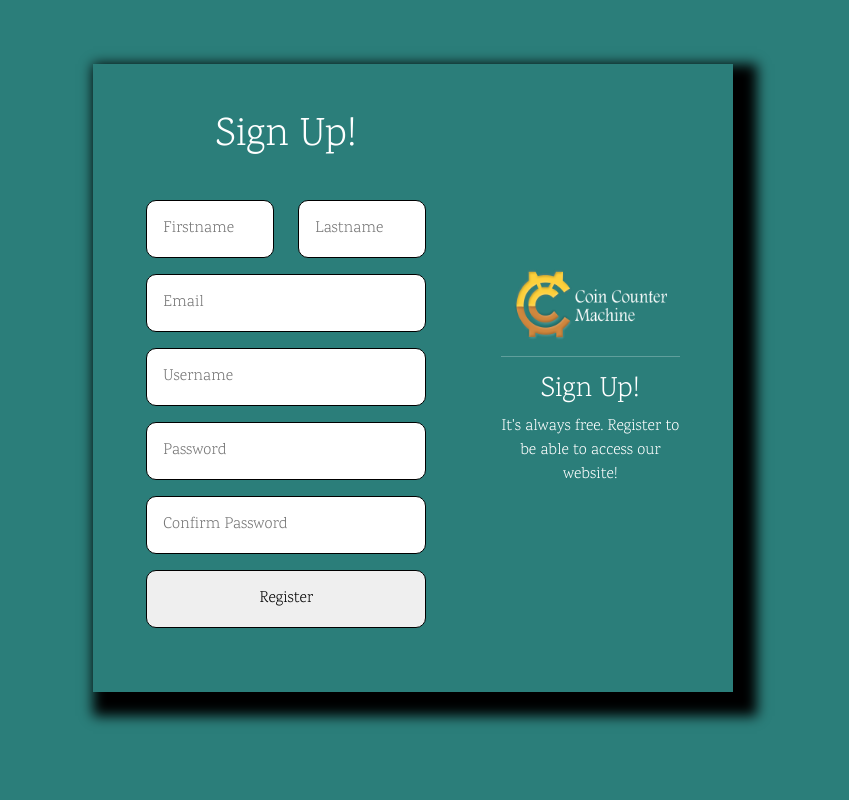
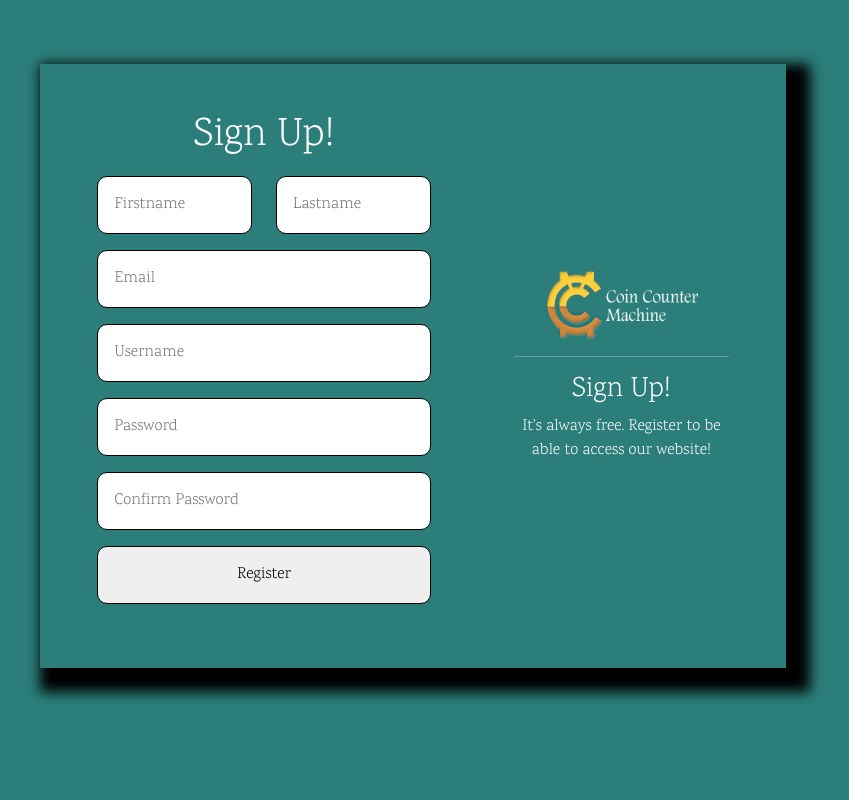
Before and after one commit to lakippuso/Coin-System, a PHP site: page /Registration.php in a window 1280 px wide. Shown: the whole page, without its empty margins (227-1076 px from the left). Run offline with PHP 8.4, Linux system fonts and the light colour scheme.

Commit message:
registration bug fix

```diff
--- a/Registration.php
+++ b/Registration.php
@@ -22,19 +22,17 @@
     </div> -->
     <!-- Content -->
         <div class="registration-body g-0 container-fluid">
-            <div class="registration-row d-flex justify-content-around mx-auto row">
-                <form method="POST" action="includes/registration-include.php" class="login-card col-sm-12 col-md-12 col-lg-6" id="form">
-                    <div class="row">
+            <div class="registration-row col-sm-10 col-md-10 col-lg-7 d-flex justify-content-around mx-auto row">
+                <form method="POST" action="includes/registration-include.php" class="login-card col-sm-12 col-md-12 col-lg-6 order-sm-last order-lg-first" id="form">
+                    <div class="row d-sm-none d-lg-block">
                         <h1>Sign Up!</h1>
                     </div>
                     <div class="row">
-                    </div>
-                    <div class="row ">
-                        <div class="col-sm-6 col-lg-6">
+                        <div class="col-sm-12 col-lg-6">
                             <input type="text" name="firstname" id="firstname" placeholder="Firstname" value="<?php if(isset($_GET['firstname'])) echo $_GET['firstname'];?>">
                             <span class="error col" id="firstname_error"><?php if(isset($_GET['firstname_error'])) echo $_GET['firstname_error'];?></span>
                         </div>
-                        <div class="col-sm-6 col-lg-6">
+                        <div class="col-sm-12 mt-sm-3 col-lg-6 mt-lg-0">
                             <input type="text" name="lastname" id="lastname" placeholder="Lastname" value="<?php if(isset($_GET['lastname'])) echo $_GET['lastname'];?>">
                             <span class="error col" id="lastname_error" name="lastname_error"><?php if(isset($_GET['lastname_error'])) echo $_GET['lastname_error'];?></span>
                         </div>
@@ -70,7 +68,7 @@
                     </div>
                 </form>
 
-                <div class="desc-card col-sm-12 col-md-12 col-lg-4 my-auto">
+                <div class="desc-card col-sm-12 col-md-12 col-lg-4 my-auto order-sm-first order-lg-last">
                     <img src="resources/images/Logo1.png" alt="logo" style="width: 12vw; margin-left: auto; margin-right: auto;">
                     <hr>
                     <h3>Sign Up!</h3>
--- a/includes/registration-include.php
+++ b/includes/registration-include.php
@@ -91,7 +91,7 @@
                 $valid++;
             }
             else{
-                $sql =  "INSERT INTO users (first_name, last_name, email, username, password) VALUES (?, ?, ?, ?, ?)";
+                $sql =  "INSERT INTO users (first_name, last_name, email, username, password, date_created) VALUES (?, ?, ?, ?, ?, ?)";
                 $stmt = mysqli_stmt_init($con);
                 if(!mysqli_stmt_prepare($stmt, $sql)){
                     $message = $message."SQLERROR3&";
@@ -102,8 +102,9 @@
                         header("Location: ../registration.php?".$message);
                         exit();
                     }else{
+                        $date = date('Y-m-d');
                         $hashed_pass = password_hash($password, PASSWORD_DEFAULT);
-                        mysqli_stmt_bind_param($stmt, "sssss", $firstname, $lastname, $email, $username, $hashed_pass);
+                        mysqli_stmt_bind_param($stmt, "ssssss", $firstname, $lastname, $email, $username, $hashed_pass, $date);
                         mysqli_stmt_execute($stmt);
                         header("Location: ../index.php?signup=success");
                         exit();
--- a/resources/css/Registration.css
+++ b/resources/css/Registration.css
@@ -1,9 +1,17 @@
 *{
     font-family: 'Karma', serif;
+    margin: 0;
+    padding: 0;
     font-size: 1em;
     color: white;
 }
-
+html, body{
+    background-color: chartreuse;
+    width: 100%;
+    height: 100%;
+    margin: 0;
+    padding: 0;
+}
 .header {
     padding: 20px 30px;
     min-height: 80px;
@@ -12,14 +20,6 @@
 }
 .header a {
     text-decoration: none;
-}
-html, body{
-    background-color: chartreuse;
-    width: 100%;
-    height: 100%;
-    margin: 0px;
-    padding: 0px;
-    overflow-x: hidden;
 }
 .navbar a, .navbar button{
     color: white;
@@ -32,7 +32,8 @@ h1, h6{
 }
 .registration-body{
     background-color: #2b7e7a;
-    height: 100%;
+    width: 100vh;
+    min-height: 100vh;
     padding-top: 4em;
 }
 .registration-row{
```
